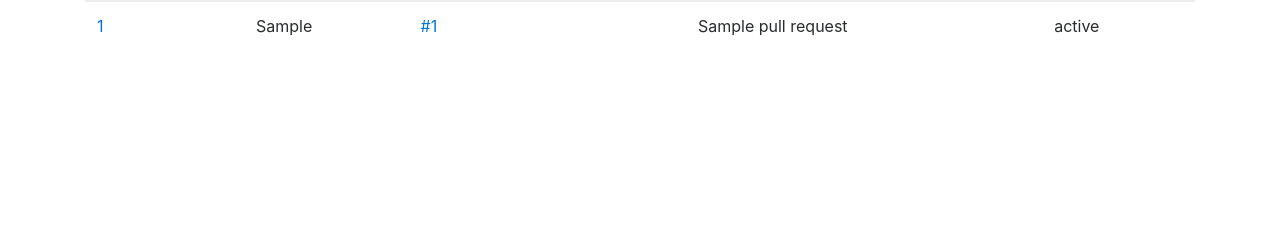
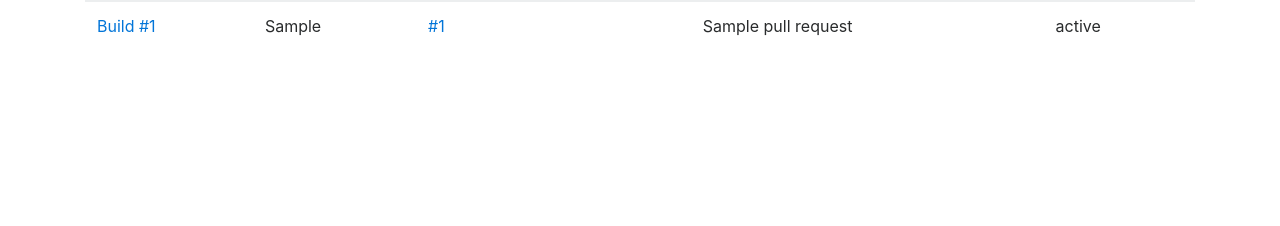
Before and after one commit to beeware/beekeeper, a Django app: template templates/projects/project.html in a window 1280 px wide. Shown: the part 197-423 px from the top of the page. Run offline with Django 3.2, Linux system fonts and the light colour scheme; the template is opened without the code that fills it: most values are stand-ins (such as "Sample title", 1, 10 or a date in 2020); grey boxes marked "Sample" are stand-in pictures; some libraries are stand-ins or nearby versions.

Commit message:
Corrected build URL (no really).

```diff
--- a/projects/models.py
+++ b/projects/models.py
@@ -91,7 +91,7 @@ class Build(models.Model):
         ordering = ('-created',)
 
     def get_absolute_url(self):
-        return reverse('projects:project', kwargs={
+        return reverse('projects:build', kwargs={
                 'owner': self.project.repository.owner.login,
                 'repo_name': self.project.repository.name,
                 'build_pk': self.pk
--- a/templates/projects/project.html
+++ b/templates/projects/project.html
@@ -16,7 +16,7 @@
         <tbody>
     {% for build in builds %}
             <tr scope="row">
-                <td><a href="{{ build.get_absolute_url }}">{{ build.pk }}</a></td>
+                <td><a href="{{ build.get_absolute_url }}">Build #{{ build.pk }}</a></td>
                 <td>{{ build.get_result_display }}</td>
                 <td><a href="{{ build.pull_request.html_url }}">#{{ build.pull_request.number }}</a></td>
                 <td>{{ build.pull_request.title }}</td>
```
